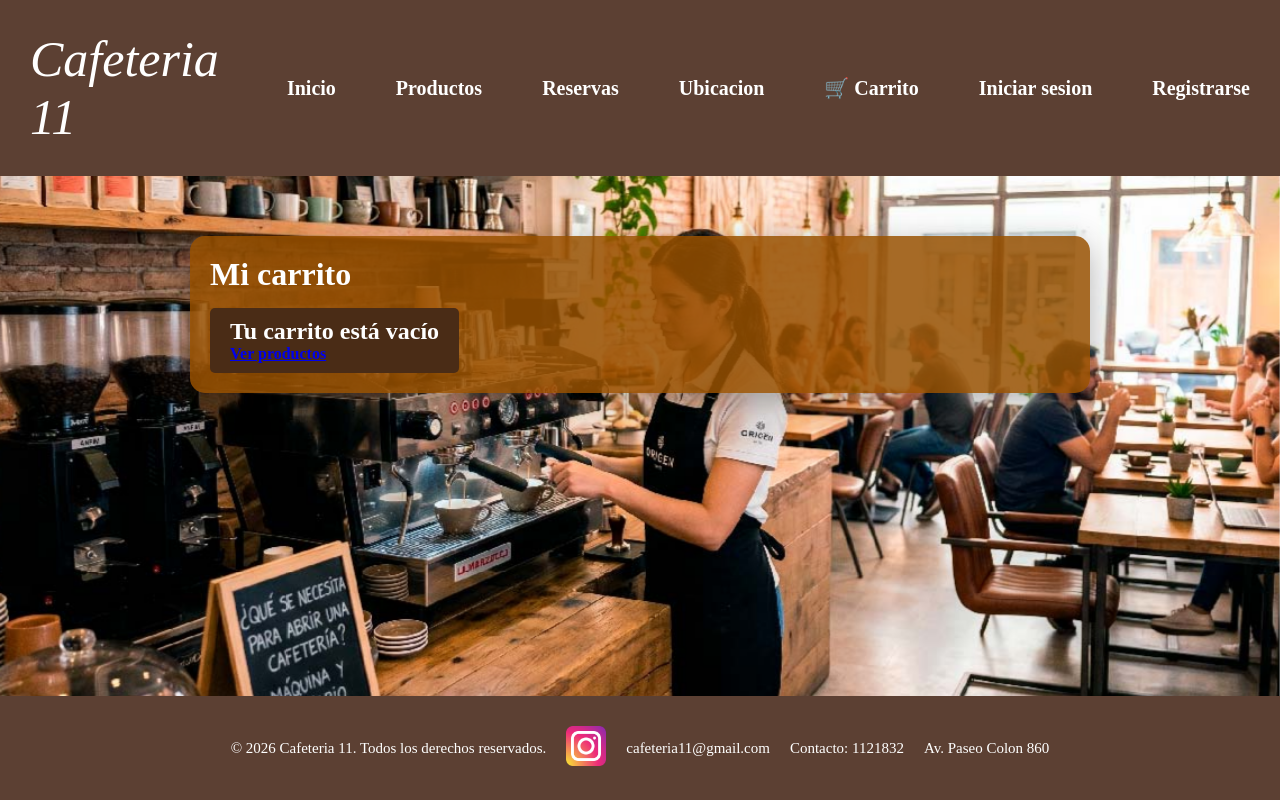
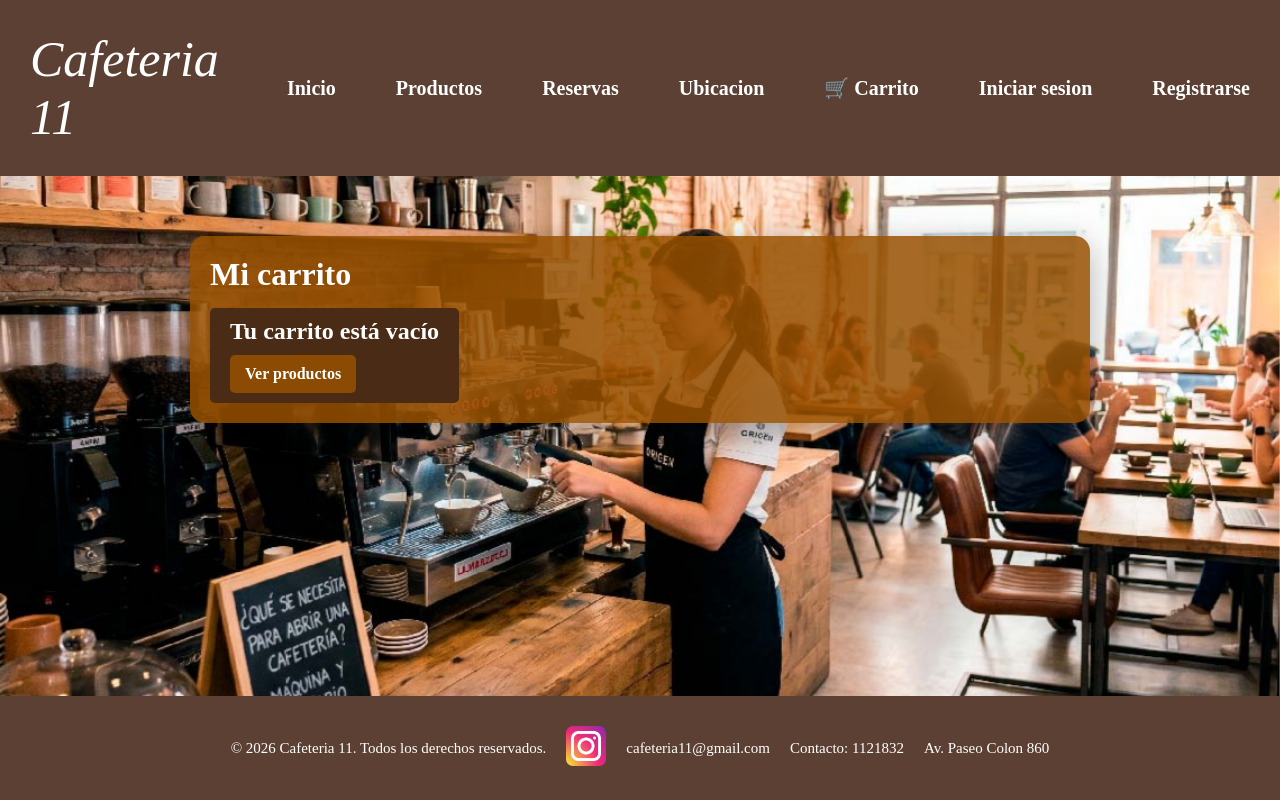
Before and after one commit to santiagoriost/Proyecto-final-integrador-IDS, a Flask app: template frontend/templates/carrito.html in a window 1280 px wide. Run offline with Flask 3, Linux system fonts and the light colour scheme; the template is opened without the code that fills it, so the values that code supplies are empty.

Commit message:
test de carrito css para cuando esta vacio

```diff
--- a/frontend/static/styles/carrito.css
+++ b/frontend/static/styles/carrito.css
@@ -103,7 +103,7 @@
 
 
 .carrito-vacio{
-display: inline-block;
+    display: inline-block;
     margin-top: 15px;
     padding: 10px 20px;
     background-color: #4a2c16;
@@ -111,6 +111,16 @@ display: inline-block;
     text-decoration: none;
     border-radius: 5px;
     font-weight: 600;
+}
+
+.btn-ver-productos {
+    display:inline-block;
+    margin-top:10px;
+    padding:10px 15px;
+    text-decoration:none;
+    border-radius:5px;
+    background-color: rgba(151, 81, 1, 0.85);
+    color:white;
 }
 
 .acciones-carrito button[type="submit"] {
--- a/frontend/templates/carrito.html
+++ b/frontend/templates/carrito.html
@@ -62,7 +62,7 @@ Carrito
     {% else %}
         <div class="carrito-vacio">
             <h2>Tu carrito está vacío</h2>
-            <a href="{{ url_for('inicio.pagina_productos') }}">
+            <a class="btn-ver-productos" href="{{ url_for('inicio.pagina_productos') }}">
                 Ver productos
             </a>
         </div>
```
